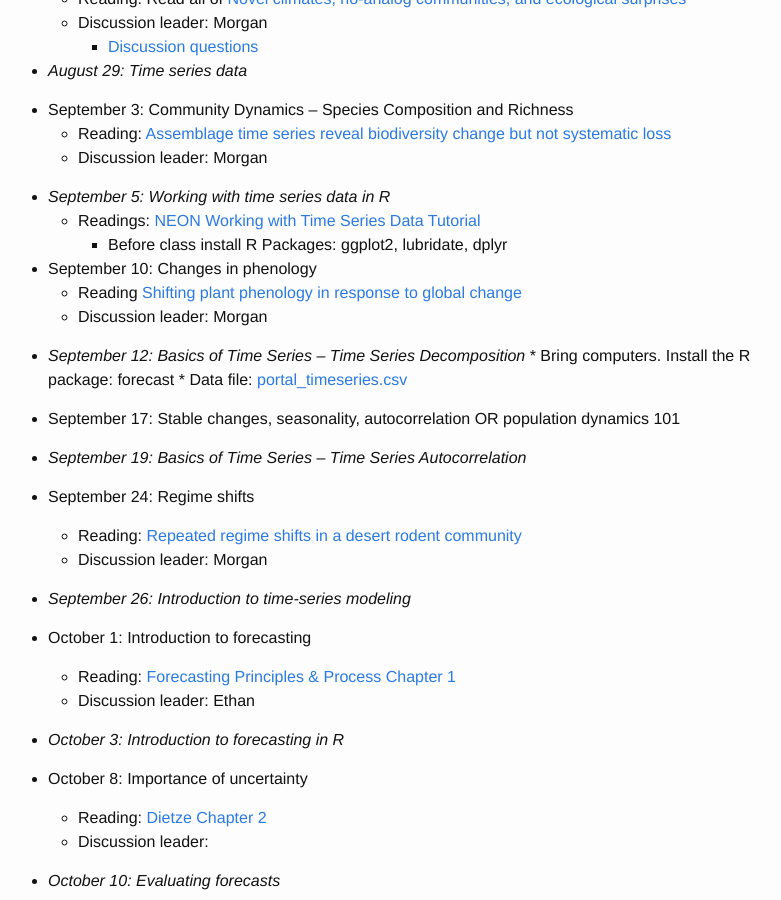
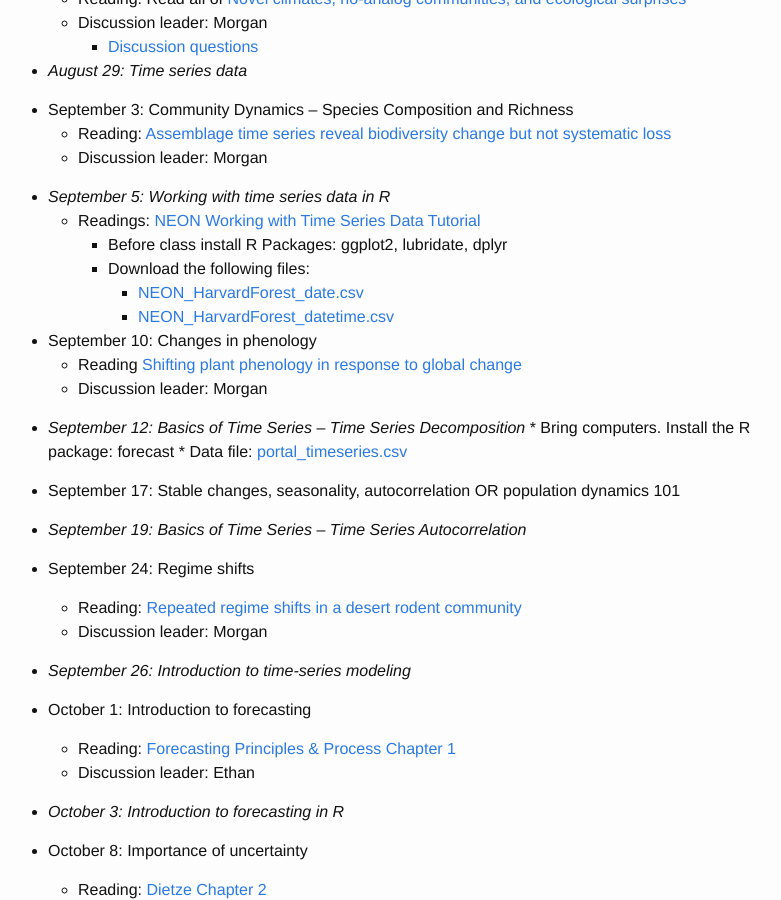
Before and after one commit to weecology/forecasting-dynamics-course, a Jekyll site: the page built from schedule.md, in a window 1280 px wide and 900 px high, scrolled down 504 px. Shown: the whole window, without its empty margins (252-1033 px from the left). Built offline with Jekyll 4.4.1, drawn with Linux system fonts in a browser that asks for light colours.

Commit message:
Adds NEON data

```diff
--- a/schedule.md
+++ b/schedule.md
@@ -29,6 +29,9 @@ Activity days when laptops are required are noted in italics. Discussion leaders
 * *September 5:  Working with time series data in R*
     * Readings: [NEON Working with Time Series Data Tutorial](http://neondataskills.org/tutorial-series/tabular-time-series/)
         * Before class install R Packages: ggplot2, lubridate, dplyr
+        * Download the following files:
+            * [NEON_HarvardForest_date.csv]({{ site.baseurl }}/data/NEON_Harvardforest_date_2001_2006.csv)
+            * [NEON_HarvardForest_datetime.csv]({{site.baseurl }}/data/NEON_Harvardforest_datetime.csv)
 
 * September 10: Changes in phenology
     * Reading [Shifting plant phenology in response to global change](https://doi.org/10.1016/j.tree.2007.04.003)
```
